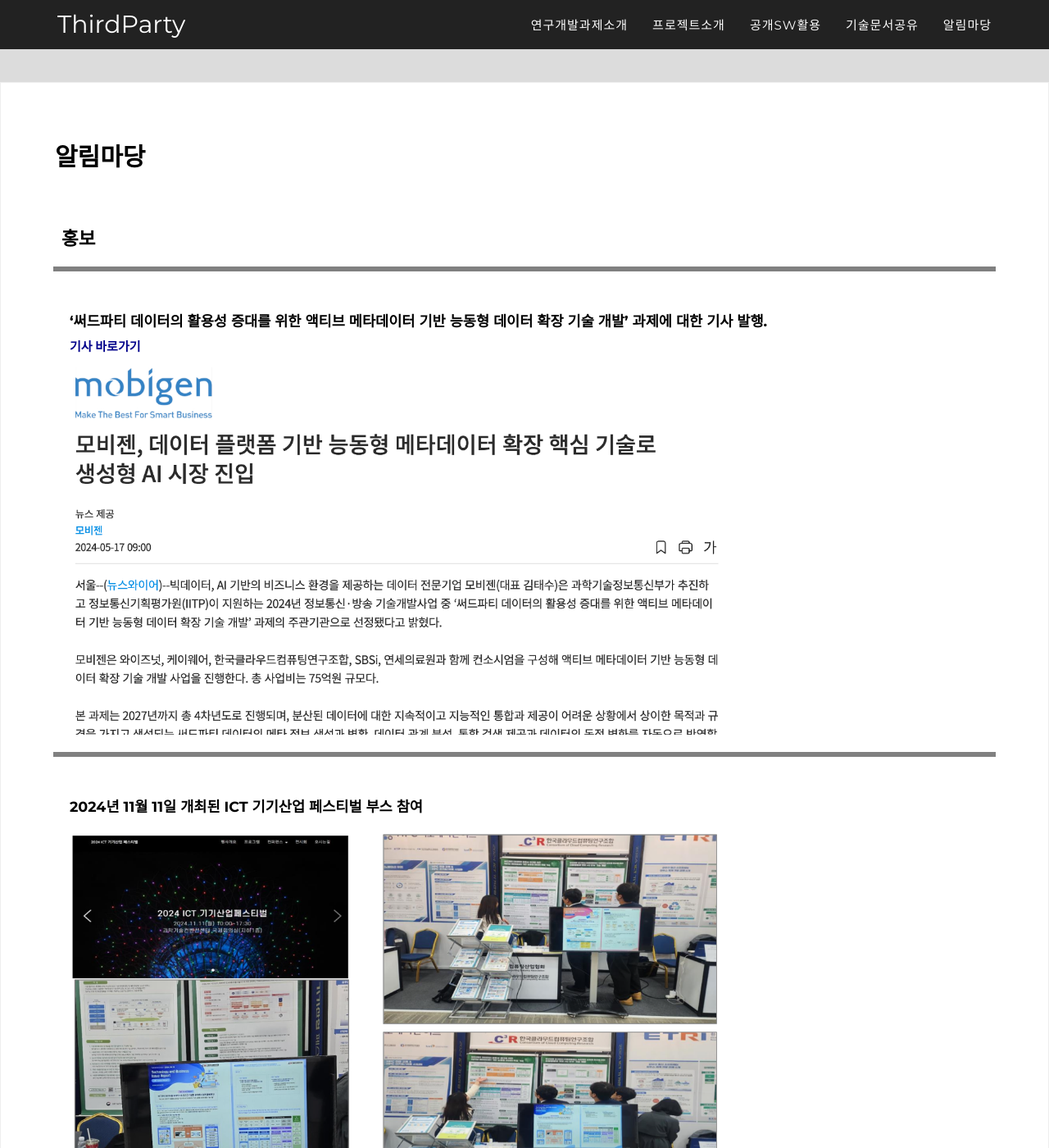
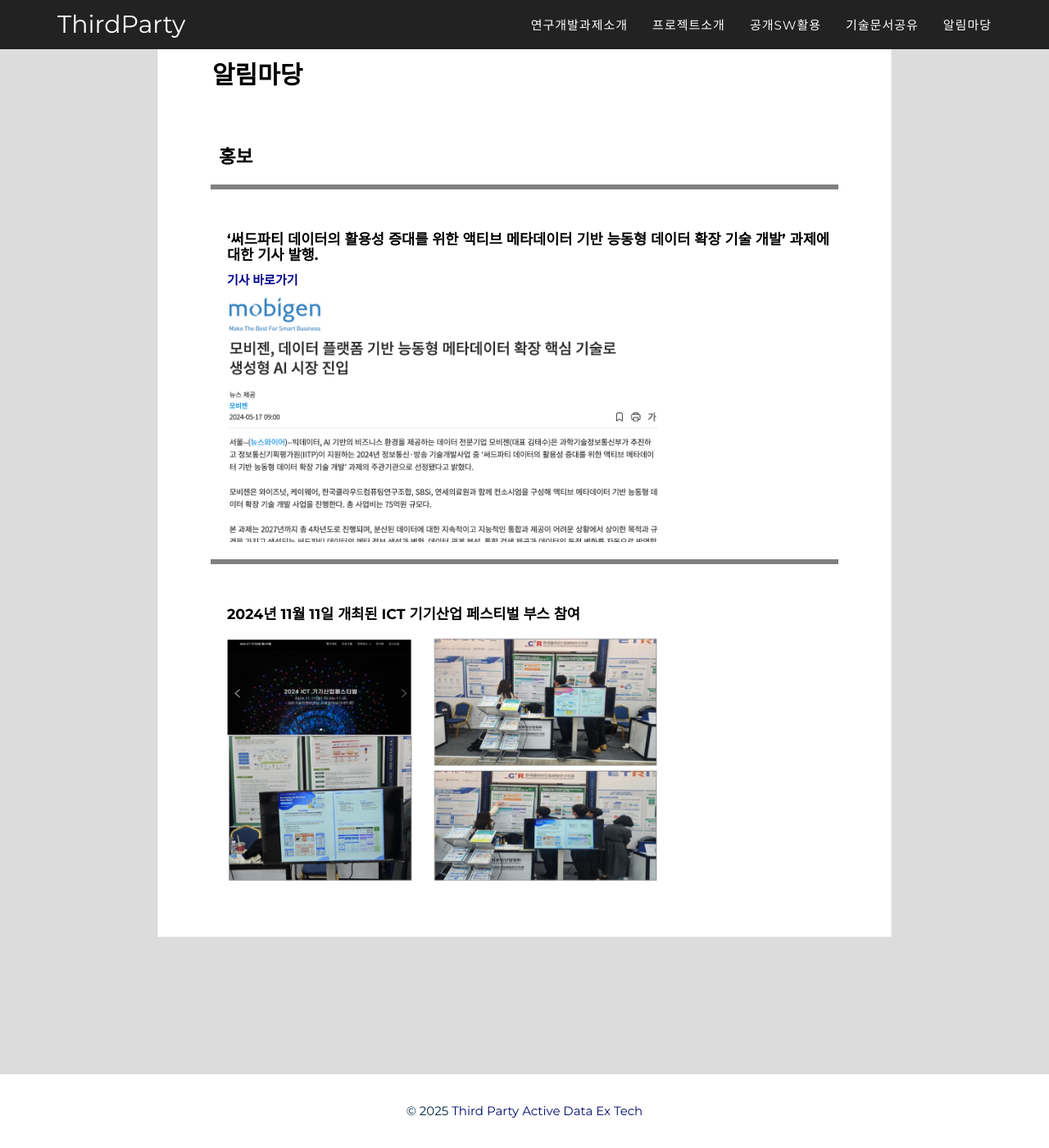
Before and after one commit to ThirdActiveDataExTech/ThirdActiveDataExTech.github.io, a Jekyll site: the page built from 2016_pages/announcement.html, in a window 1280 px wide and 1400 px high. Shown: the whole window at 82% size. Built offline with Jekyll 4.4.1, drawn with Linux system fonts in a browser that asks for light colours; some web fonts are replaced.

Commit message:
[body 비율 변경]
- header와 footer에 본문 흰 박스가 닿도록 수정

```diff
--- a/_sass/2016_sass/_event.scss
+++ b/_sass/2016_sass/_event.scss
@@ -1,6 +1,6 @@
 .event {
   padding: 5%;
-  margin: 100px 0vw 60px 0vw;
+  margin: 0 15vw 0 15vw;
 
   img.architecture-img {
     margin-left: 22px;
```
